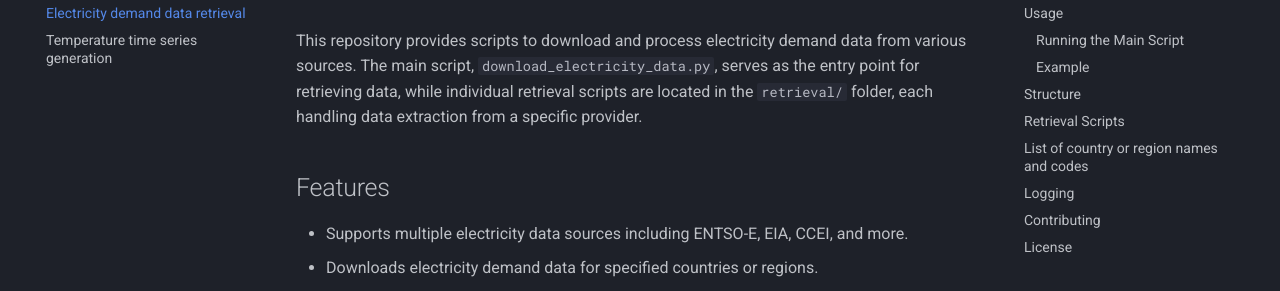
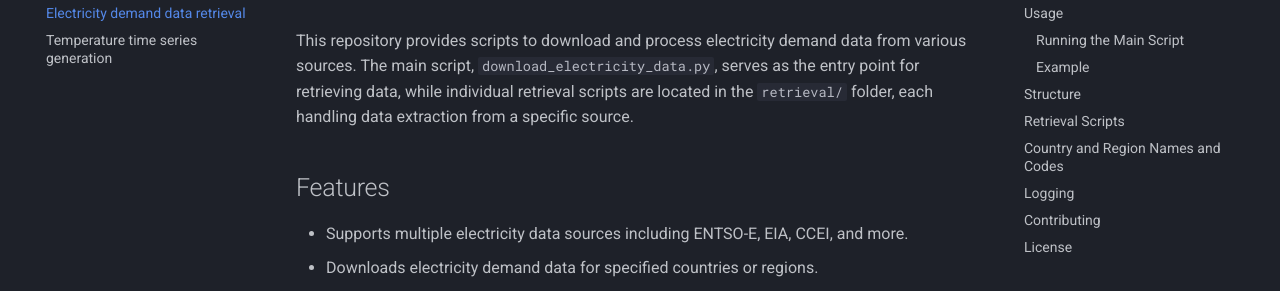
Before and after one commit to open-energy-transition/electric-demand-data, an MkDocs documentation site: the page built from docs/electricity_demand_retrieval.md, in a window 1280 px wide and 900 px high. Shown: the part 152-443 px from the top of the window. Built offline with MkDocs 1.6.1 and Material for MkDocs 9.7.7, drawn with Linux system fonts in a browser that asks for light colours; some of the changed text lies outside the part shown.

Commit message:
Updated readme file

```diff
--- a/docs/electricity_demand_retrieval.md
+++ b/docs/electricity_demand_retrieval.md
@@ -1,6 +1,6 @@
 # Electricity demand data retrieval
 
-This repository provides scripts to download and process electricity demand data from various sources. The main script, `download_electricity_data.py`, serves as the entry point for retrieving data, while individual retrieval scripts are located in the `retrieval/` folder, each handling data extraction from a specific provider.
+This repository provides scripts to download and process electricity demand data from various sources. The main script, `download_electricity_data.py`, serves as the entry point for retrieving data, while individual retrieval scripts are located in the `retrieval/` folder, each handling data extraction from a specific source.
 
 ## Features
 
@@ -61,7 +61,7 @@
 - **URL Construction (`get_url`)**: Generates the appropriate web request URL.
 - **Data Download and Processing (`download_end_extract_data_for_request`)**: Fetches the data using `util.fetcher` functions and transforms it into a `pandas.Series`.
 
-## List of country or region names and codes
+## Country and Region Names and Codes
 
 For each retrieval script in the `retrieval/` folder, a corresponding YAML file must be created, listing all available countries or regions from the respective data source. The names and codes should adhere to the ISO 3166 standard. For country codes, please use alpha-2 codes. The regions are typically the principal subdivisions of a country (e.g., provinces or states). For non-standard subdivisions, please use a widely accepted name and code.
 
```
